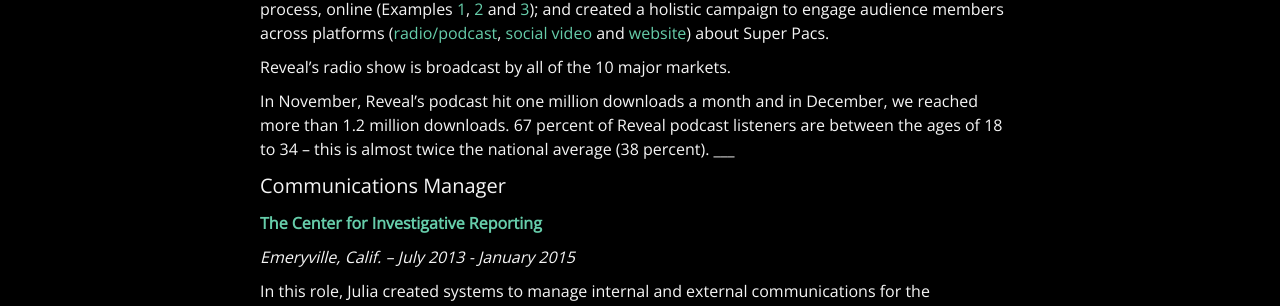
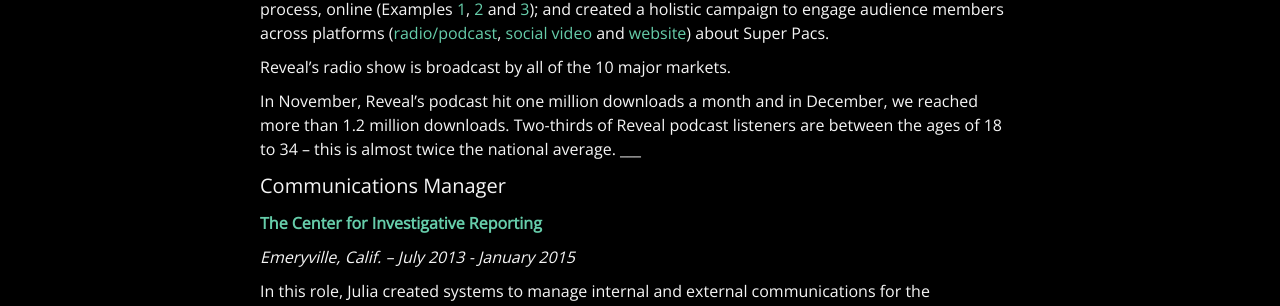
Before and after one commit to juliachanb/juliachanb.github.io, a Jekyll site: the page built from pages/resume.md, in a window 1280 px wide and 900 px high, scrolled down 450 px. Shown: the part 170-476 px from the top of the window. Built offline with Jekyll 4.4.1, drawn with Linux system fonts in a browser that asks for light colours; nearby versions of some CDN libraries; some web fonts are replaced.

Commit message:
tweaked reveal audience part

```diff
--- a/pages/resume.md
+++ b/pages/resume.md
@@ -23,7 +23,7 @@
 
 Reveal's radio show is broadcast by all of the 10 major markets.
 
-In November, Reveal's podcast hit one million downloads a month and in December, we reached more than 1.2 million downloads. 67 percent of Reveal podcast listeners are between the ages of 18 to 34 – this is almost twice the national average (38 percent).
+In November, Reveal's podcast hit one million downloads a month and in December, we reached more than 1.2 million downloads. Two-thirds of Reveal podcast listeners are between the ages of 18 to 34 – this is almost twice the national average.
 ___
 
 #### Communications Manager
```
